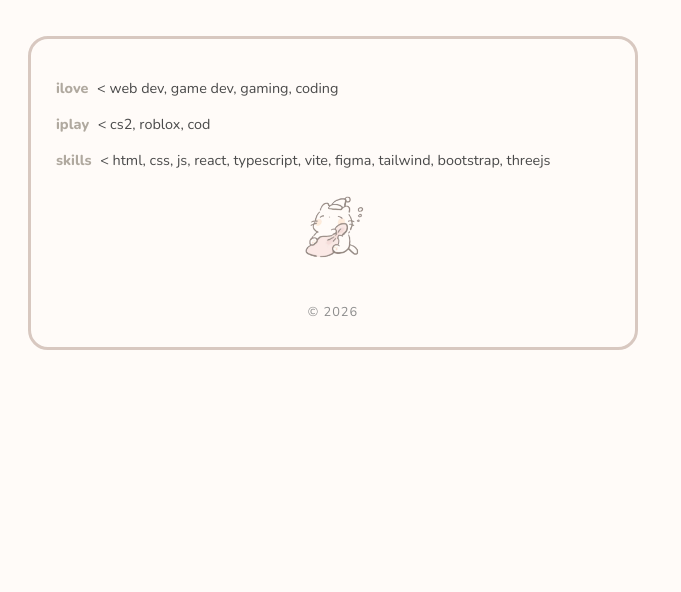
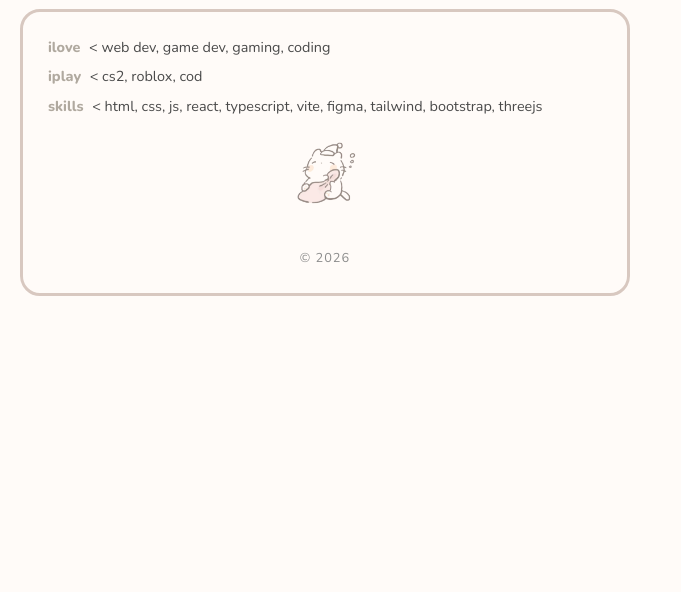
Before and after one commit to oxtride/dropcult-ink, a plain HTML site: page index.html in a window 1280 px wide. Shown: the part 224-816 px from the top of the page, without its empty margins (0-681 px from the left). Drawn offline with nearby package versions, Linux system fonts and the light colour scheme.

Commit message:
Update index.html

```diff
--- a/index.html
+++ b/index.html
@@ -20,9 +20,11 @@
         }
 
         * {
+            justify-content: center;
+            align-items: center;
             box-sizing: border-box;
-            margin: 1000;
-            padding: 1000;
+            margin: 0;
+            padding: 0;
         }
 
         body {
```
